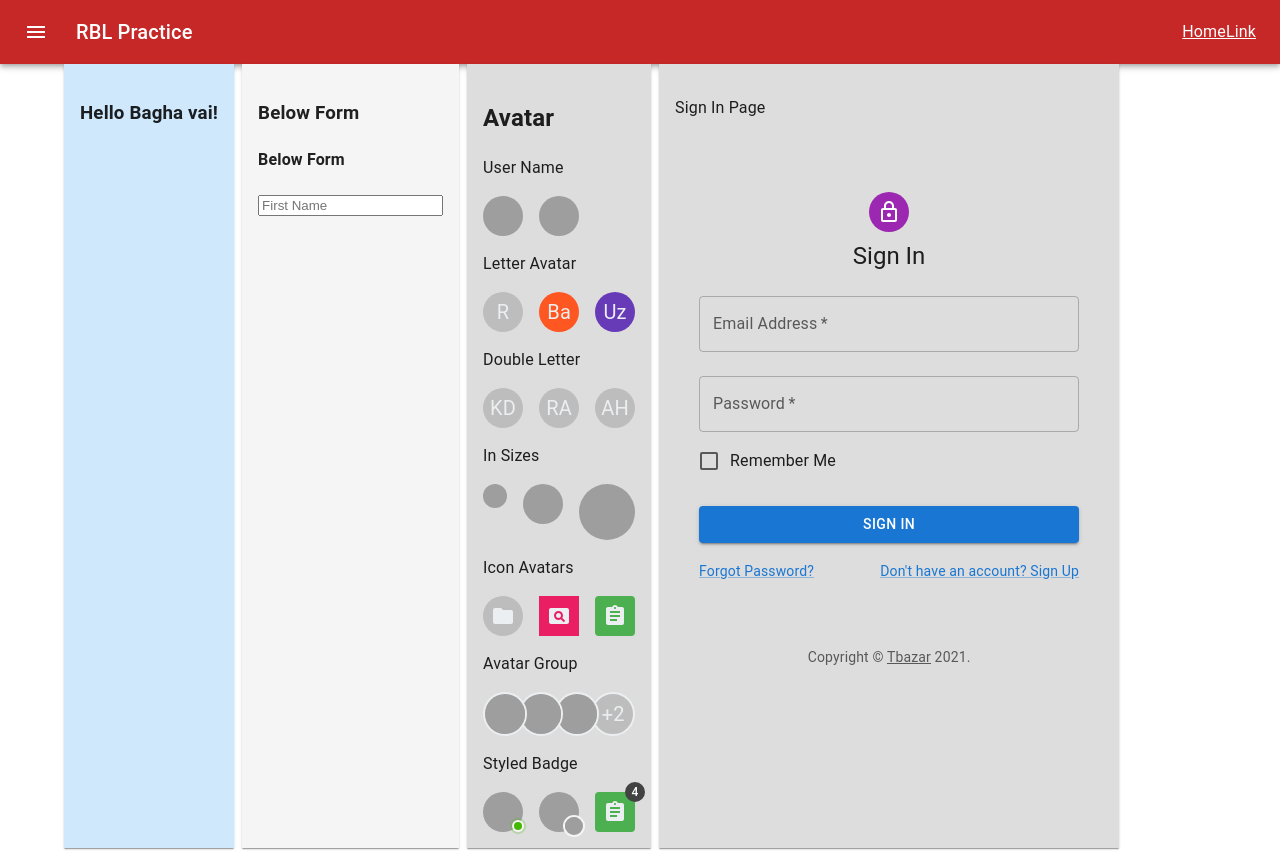
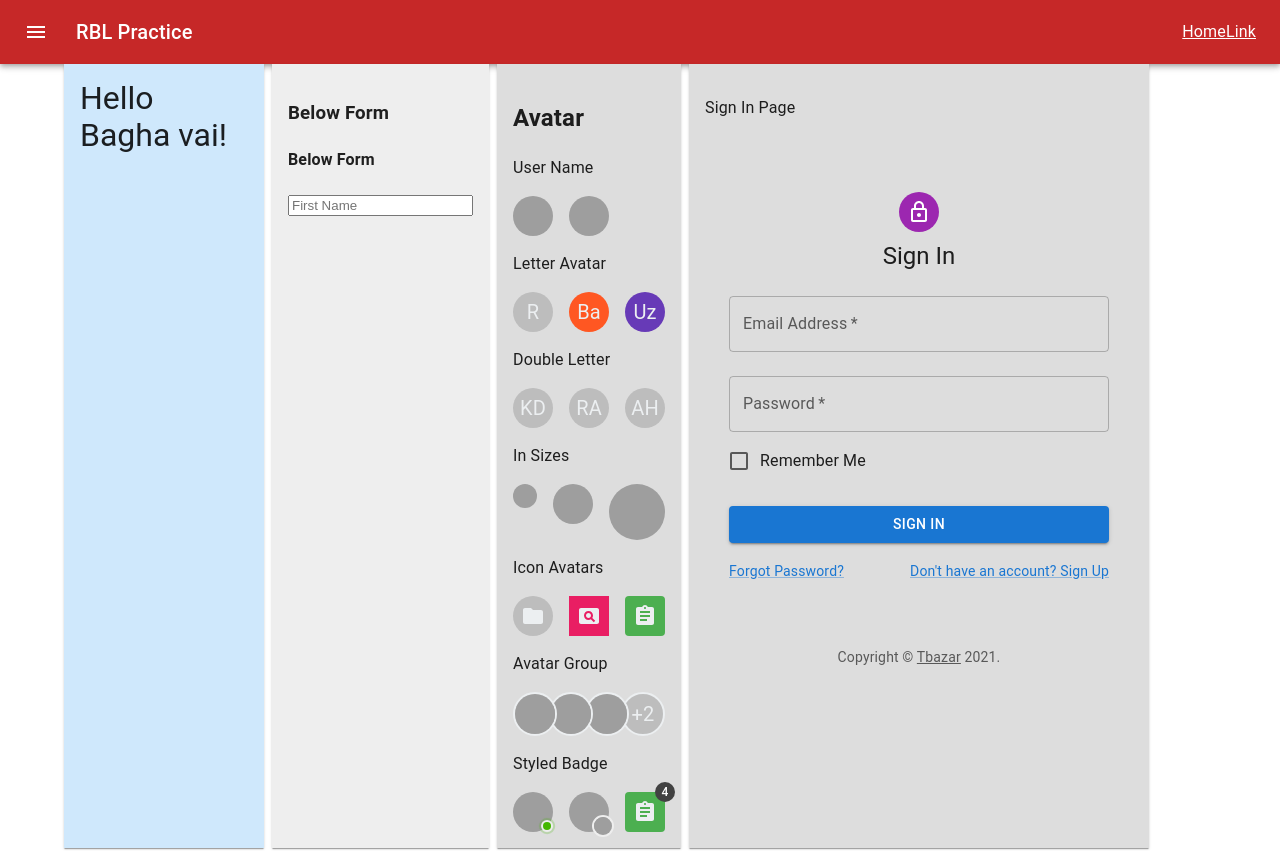
Before and after one commit to rubelamin/mypractice, a React (Vite) app: page / in a window 1280 px wide. Shown: the top 851 px of the page. Built offline with nearby package versions, Linux system fonts and the light colour scheme; grey boxes are pictures that could not be loaded.

Commit message:
Color Changes

```diff
--- a/src/components/SayHello.tsx
+++ b/src/components/SayHello.tsx
@@ -1,4 +1,16 @@
-import React from 'react'
+import React from 'react';
+import Typhography from '@mui/material/Typography';
+import { ThemeProvider } from '@mui/material/styles';
+import { defaultTheme } from '../theme';
+
+
 export default function() {
-    return <h3>Hello Bagha vai!</h3>
+    return <>
+        <ThemeProvider theme = { defaultTheme } >
+            <Typhography variant="h3">
+                Hello Bagha vai!
+            </Typhography>
+        </ThemeProvider>
+
+    </>
 }
--- a/src/theme.ts
+++ b/src/theme.ts
@@ -33,7 +33,7 @@ export const refflyTheme = {
     },
     background: {
       default: '#ECEFF1',
-      paper: grey[100],
+      paper: grey[200],
     },
   },
   typography: {
```
